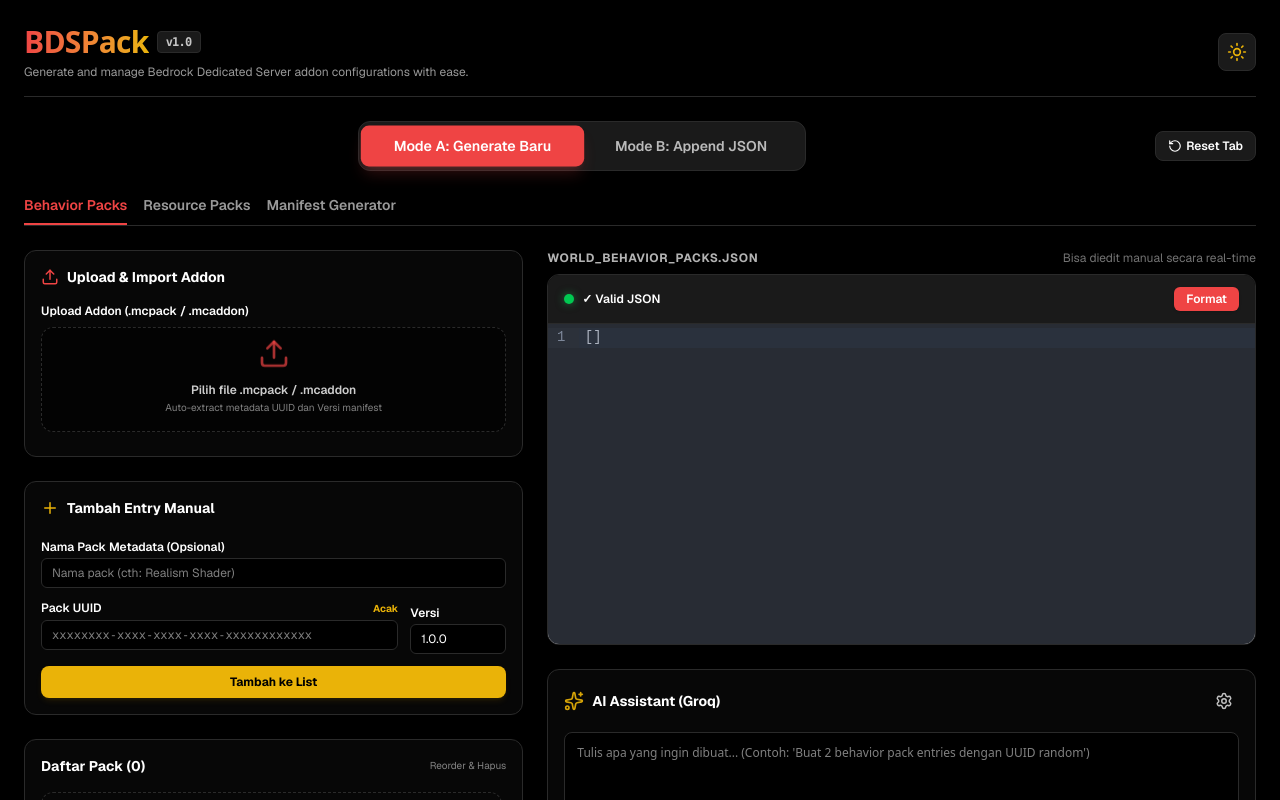
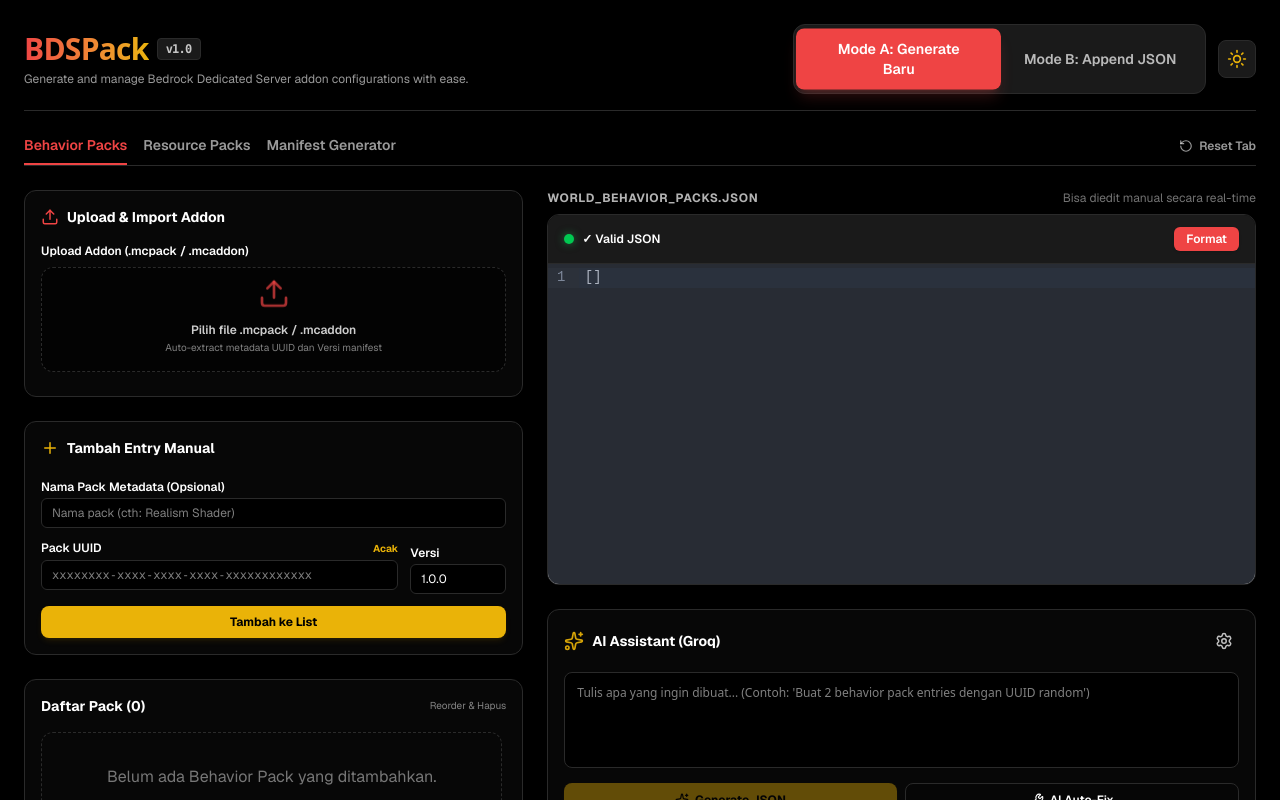
Before and after one commit to Razael-Fox/BDSPack, a Next.js app: page / in a window 1280 px wide. Shown: the top 800 px of the page. Built offline with nearby package versions, Linux system fonts and the light colour scheme.

Commit message:
style: integrate ModeToggle directly into the header

```diff
--- a/app/page.tsx
+++ b/app/page.tsx
@@ -356,7 +356,7 @@
   return (
     <div className="flex-1 flex flex-col max-w-7xl w-full mx-auto p-4 md:p-6 space-y-6">
       {/* Header */}
-      <header className="flex items-center justify-between border-b border-border pb-4">
+      <header className="flex flex-col sm:flex-row sm:items-center justify-between gap-4 border-b border-border pb-4">
         <div>
           <h1 className="text-2xl md:text-3xl font-extrabold tracking-tight flex items-center space-x-2">
             <span className="bg-gradient-to-r from-primary to-secondary bg-clip-text text-transparent font-sans">BDSPack</span>
@@ -366,27 +366,15 @@
             Generate and manage Bedrock Dedicated Server addon configurations with ease.
           </p>
         </div>
+        <div className="flex items-center gap-3 self-end sm:self-center">
+          <ModeToggle mode={mode} onChange={setMode} />
           <ThemeToggle />
+        </div>
       </header>
 
-      {/* Mode Selector and Setup */}
-      <div className="flex flex-col md:flex-row md:items-center justify-between gap-4">
-        <ModeToggle mode={mode} onChange={setMode} />
-
-        {/* Quick info / Reset */}
-        <div className="flex items-center space-x-2 justify-end">
-          <button
-            onClick={resetSession}
-            className="flex items-center space-x-1 py-1.5 px-3 bg-muted hover:bg-black/5 dark:hover:bg-white/5 border border-border rounded-lg text-xs font-semibold cursor-pointer transition-colors"
-          >
-            <RotateCcw className="w-3.5 h-3.5" />
-            <span>Reset Tab</span>
-          </button>
-        </div>
-      </div>
-
-      {/* Tab Navigation */}
-      <div className="border-b border-border flex space-x-4">
+      {/* Tab Navigation and Reset */}
+      <div className="border-b border-border flex items-center justify-between">
+        <div className="flex space-x-4">
           <button
             onClick={() => setActiveTab('behavior')}
             className={`pb-2 text-sm font-semibold border-b-2 transition-all cursor-pointer ${
@@ -416,6 +404,14 @@
             }`}
           >
             Manifest Generator
+          </button>
+        </div>
+        <button
+          onClick={resetSession}
+          className="pb-2 flex items-center space-x-1.5 text-xs text-foreground/60 hover:text-foreground font-semibold cursor-pointer transition-colors"
+        >
+          <RotateCcw className="w-3.5 h-3.5" />
+          <span>Reset Tab</span>
         </button>
       </div>
 
```
Lines whose indentation alone changed are shown as unchanged.
